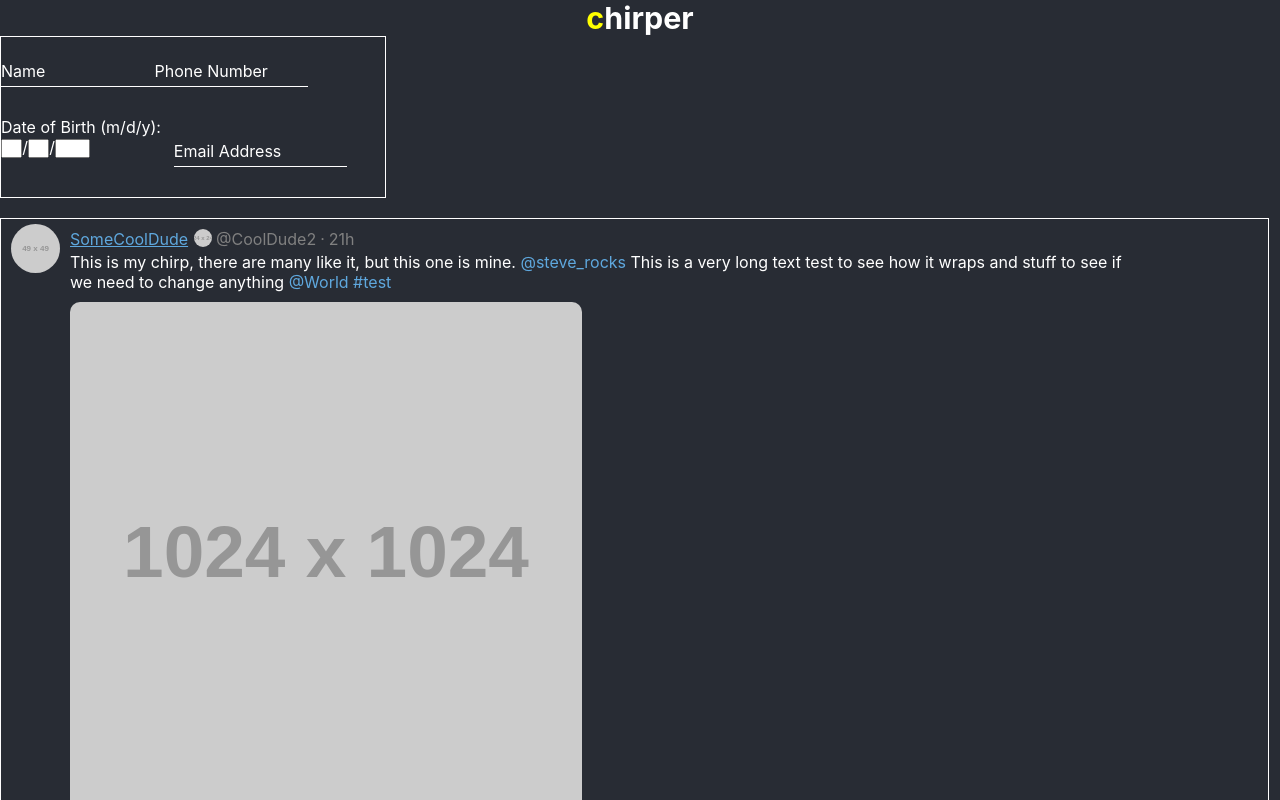
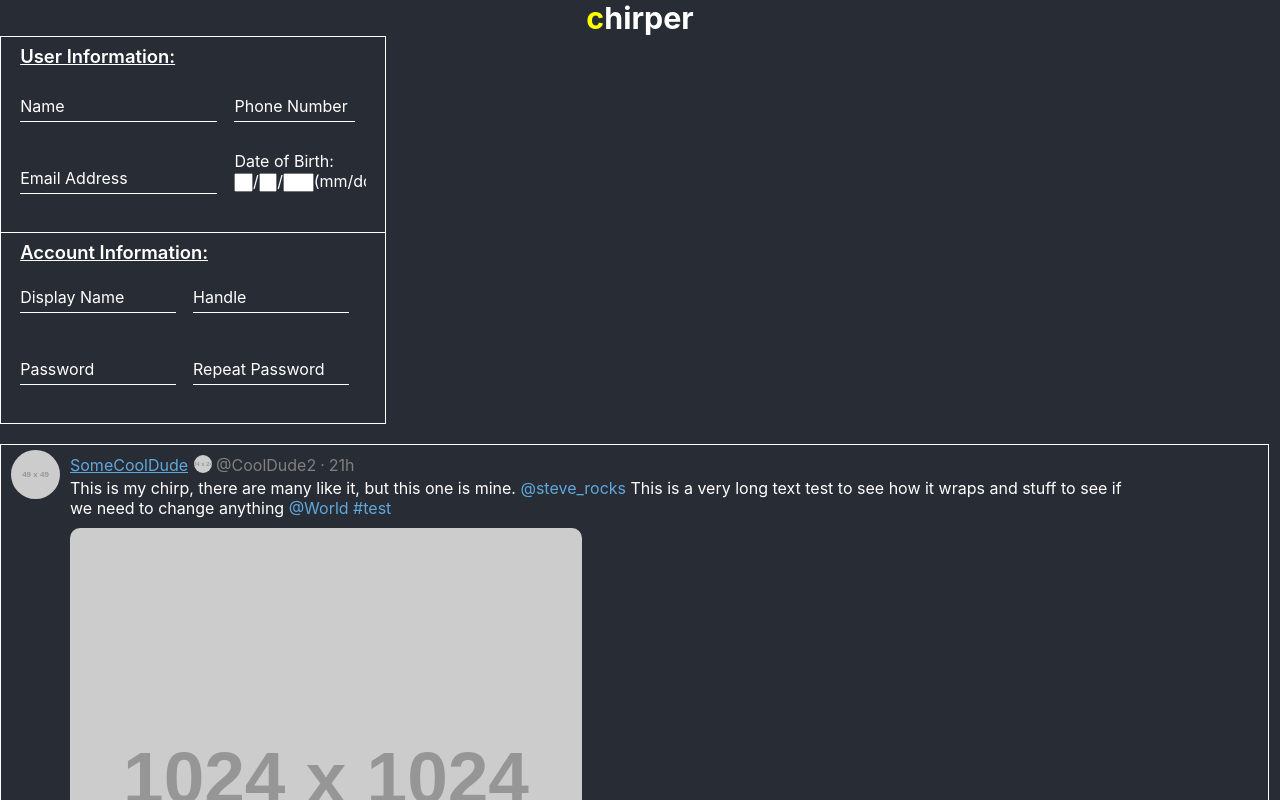
Before and after one commit to Michael-Lafreniere/chirper, a React (Create React App) app in the folder client/: page / in a window 1280 px wide. Shown: the top 800 px of the page. Built offline with nearby package versions, Linux system fonts and the light colour scheme.

Commit message:
Further progress on CreateAccount.js.  Just needs a submit button and verification of data (with proper error messages when Handle is taken)

```diff
--- a/client/src/ValidateInput.js
+++ b/client/src/ValidateInput.js
@@ -18,10 +18,10 @@ export const validateInput = (
   maxLength = 0
 ) => {
   if (minLength > 0) {
-    if (data.length < minLength) return 'To short';
+    if (data.length < minLength) return `To short, min: ${minLength}`;
   }
   if (maxLength > 0) {
-    if (data.length > maxLength) return 'To long';
+    if (data.length > maxLength) return `To long, max: ${maxLength}`;
   }
   if (inputType === 'textOnly' && data.length > 0) {
     if (!isCharacters(data)) return 'Please use A-Z or a-z only';
--- a/client/src/components/Chirp.css
+++ b/client/src/components/Chirp.css
@@ -5,6 +5,8 @@
 
 .chirp {
   display: block;
+  font-size: 1em;
+  margin: 0 0;
 }
 
 .chirp .container {
@@ -90,7 +92,6 @@
 .chirp-footer .rechirp {
   display: flex;
   color: var(--rechirp-color);
-
 }
 
 .chirp-footer .rechirp .num-rechirps {
@@ -132,9 +133,7 @@
   }
 }
 
-@media only screen
-and (min-device-width : 768px)
-and (max-device-width : 1024px) {
+@media only screen and (min-device-width: 768px) and (max-device-width: 1024px) {
   .chirp .container {
     width: 99%;
   }
--- a/client/src/components/CreateAccount.css
+++ b/client/src/components/CreateAccount.css
@@ -1,29 +1,32 @@
 .account-creation {
   width: 30%;
-  border: 1px solid white;
+  border: 1px solid var(--base-color);
+  /* height: 30vh; */
 }
 
-.general-info {
-  display: inline-block;
+.account-creation .user-info {
+  display: grid;
+  margin: 0 5%;
+  height: 100%;
+  grid-template-columns: 57% 35%;
+  grid-template-rows: 45% 45%;
+  grid-column-gap: 5%;
   /* display: flex; */
   /* justify-content: space-evenly; */
 }
 
-.top-line {
-  width: 80%;
-  display: flex;
-  justify-content: flex-end;
+.account-text {
+  margin: 2% 0 0 5%;
+  font-size: 1.15em;
+  font-weight: 600;
+  text-decoration: underline;
+  color: var(--base-color);
 }
 
 .dob {
-  color: white;
+  color: var(--base-color);
   width: 100%;
-}
-
-.second-line {
-  display: flex;
-  justify-content: space-around;
-  width: 90%;
+  margin-top: 7px;
 }
 
 .dob-text {
@@ -31,9 +34,25 @@
 }
 
 .dob-daymonth {
-  width: 10%;
+  width: 12%;
 }
 
 .dob-year {
-  width: 18%;
+  width: 22%;
 }
+
+.separation {
+  width: 100%;
+  height: 1px;
+  border-top: 1px solid var(--base-color);
+}
+
+.account-creation .account-info {
+  display: grid;
+  margin: 0 5%;
+  height: 100%;
+  grid-template-columns: 45% 45%;
+  grid-template-rows: 45% 45%;
+  grid-column-gap: 5%;
+  /* display: block; */
+}
--- a/client/src/components/CreateAccount.js
+++ b/client/src/components/CreateAccount.js
@@ -7,8 +7,8 @@ class CreateAccount extends Component {
   render() {
     return (
       <div className="account-creation">
-        <div className="general-info">
-          <div className="top-line">
+        <div className="account-text">User Information:</div>
+        <div className="user-info">
           <InputField
             input="textOnly"
             text="Name"
@@ -21,10 +21,10 @@ class CreateAccount extends Component {
             maxLength={15}
             progressiveErrorChecking={true}
           />
-          </div>
-          <div className="second-line">
+          <InputField text="Email Address" input="email" />
+
           <div className="dob">
-              <div className="dob-text">Date of Birth (m/d/y):</div>
+            <div className="dob-text">Date of Birth:</div>
             <input
               className="dob-daymonth"
               type=""
@@ -57,9 +57,36 @@ class CreateAccount extends Component {
               onBlur={this.onBlur}
               onKeyUp={this.onKeyUp}
             />
+            (mm/dd/yy)
           </div>
-            <InputField text="Email Address" input="email" />
         </div>
+        <div className="separation"></div>
+        <div className="account-text">Account Information:</div>
+        <div className="account-info">
+          <InputField
+            input="textOnly"
+            text="Display Name"
+            maxLength={15}
+            progressiveErrorChecking={true}
+          />
+          <InputField
+            input="textOnly"
+            text="Handle"
+            maxLength={15}
+            progressiveErrorChecking={true}
+          />
+          <InputField
+            input="password"
+            text="Password"
+            maxLength={15}
+            progressiveErrorChecking={true}
+          />
+          <InputField
+            input="password"
+            text="Repeat Password"
+            maxLength={15}
+            progressiveErrorChecking={true}
+          />
         </div>
       </div>
     );
--- a/client/src/components/InputField.css
+++ b/client/src/components/InputField.css
@@ -2,7 +2,7 @@
   width: 100%;
   height: 50px;
   position: relative;
-  margin-top: 0px;
+  /* margin-top: 0px; */
   margin-bottom: 30px;
 }
 
--- a/client/src/components/InputField.js
+++ b/client/src/components/InputField.js
@@ -6,7 +6,7 @@ import './InputField.css';
 
 /*
   @text: Title of input
-  @input: 'email', 'numberOnly', or 'textOnly', 'any' (default)
+  @input: 'email', 'numberOnly', or 'textOnly', 'password', 'any' (default)
   @width: 'short' or 'long'
   @minLength: number of characters needed at a minimum.
   @maxLength: maximum number of characters allowed.
```
Lines whose indentation alone changed are shown as unchanged.
